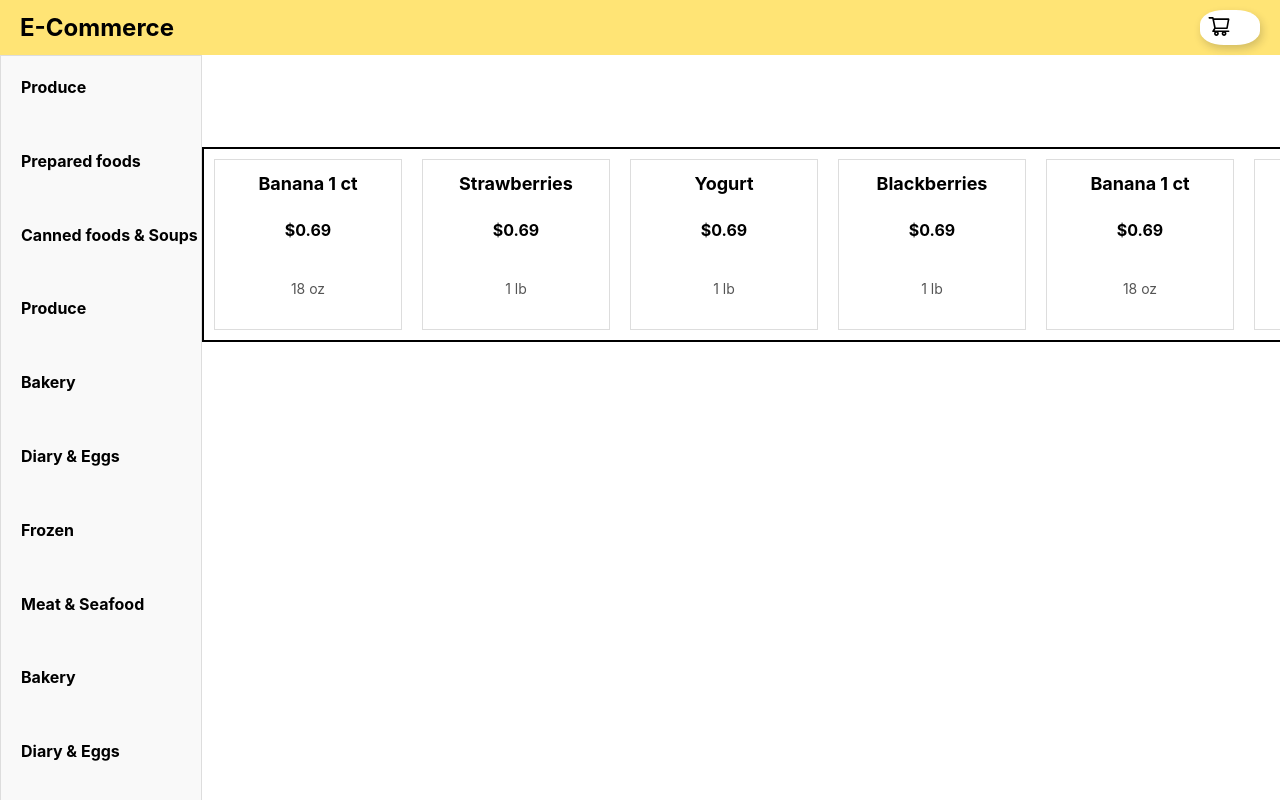
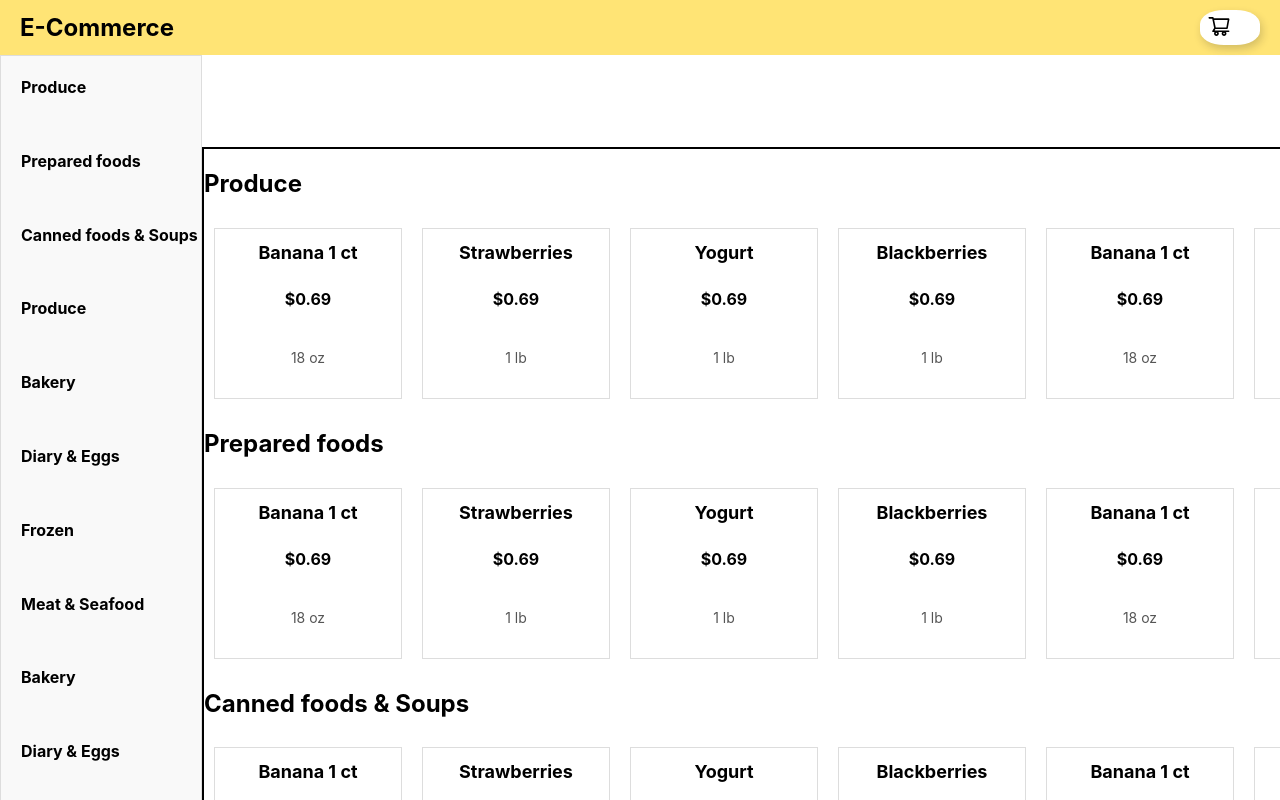
Before and after one commit to Bindumuniyappa/kumilab_assign_app, a React (Create React App) app: page / in a window 1280 px wide. Shown: the top 800 px of the page. Built offline with nearby package versions, Linux system fonts and the light colour scheme.

Commit message:
made an update in app file

```diff
--- a/src/App.tsx
+++ b/src/App.tsx
@@ -45,6 +45,8 @@ const products=[
   }
 ]
 
+const categories = ['Produce', 'Prepared foods', 'Canned foods & Soups','Bakery','Meat & Seafood','Frozen'];
+
 const App: React.FC = () => {
 
   return (
@@ -53,6 +55,9 @@ const App: React.FC = () => {
       <Navbar/>
       <CategoryPanel/>
       <div className="main-content">
+        {categories.map((category,categoryIndex)=>(
+        <div key={categoryIndex} className='category-container'>
+          <h2>{category}</h2>
         <div className='product-loop'>
       {products.map((product, index) => (
           <Product
@@ -65,6 +70,8 @@ const App: React.FC = () => {
         ))}
         </div>
       </div>
+        ))}
+        </div>
     </div>
     </Provider>
   );
```
